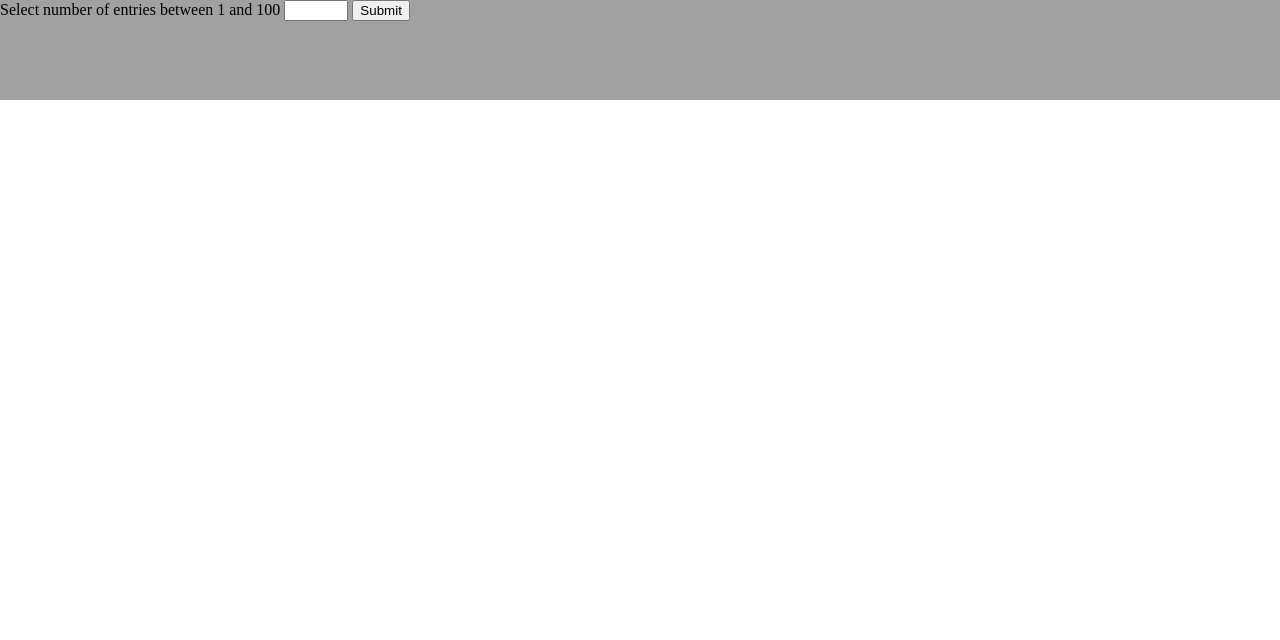
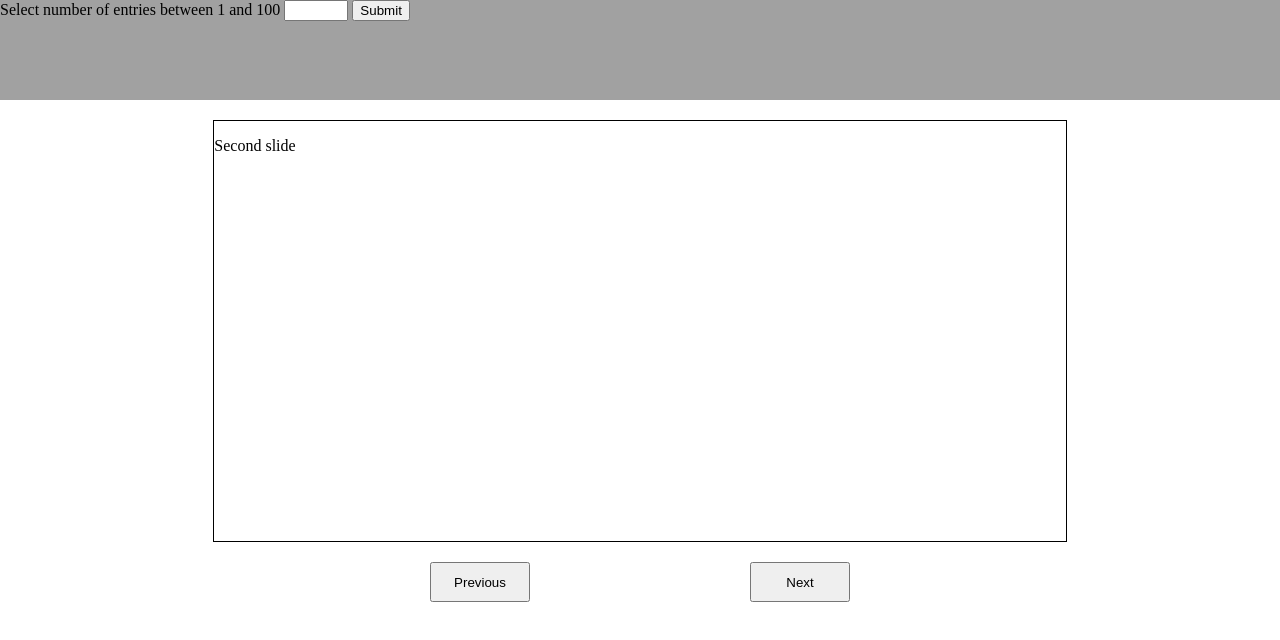
Before and after one commit to yuliapi/myGallery-layout, a website: page index.html in a window 1280 px wide. Drawn offline with nearby package versions, Linux system fonts and the light colour scheme; files that its build step writes are made by us from their sources.

Commit message:
carousel init

```diff
--- a/index.html
+++ b/index.html
@@ -15,12 +15,25 @@
         <button onclick="addContent()">Submit</button>
     </form>
 </header>
-<div class="gallery" id="myGallery">
+<section class="content">
+    <div class="carousel-wrapper">
+        <div id="myCarousel">
+            <div class="carousel-slide slide">
+                <p>First slide</p>
+            </div>
+            <div class="carousel-slide slide active">
+                <p>Second slide</p>
+            </div>
+            <div class="carousel-slide slide">
+                <p>Third slide</p>
+            </div>
+        </div>
 
+    </div>
+    <button class="slide-control" id = "btnPrevious" onclick="changeSlide(this)" data-parent = "myCarousel" data-target="previous">Previous</button>
+    <button class="slide-control" id = "btnNext" onclick="changeSlide(this)" data-parent = "myCarousel" data-target="next">Next</button>
 
-</div>
-<div class="last-row" id="gallery-last-row">
-</div>
+</section>
 <script src="js/script.js"></script>
 
 </body>
--- a/styles.scss
+++ b/styles.scss
@@ -368,7 +368,6 @@ header.grid {
     }
   }
 }
-
 .vertical .box-header {
   text-align: center;
 }
@@ -377,3 +376,33 @@ header.grid {
   float: none;
   margin: 0;
 }
+/**********************************************IndexPage styling************************************/
+.content {
+  display: grid;
+  grid-template-columns: repeat(12, 1fr);
+  grid-template-rows: auto 80px;
+}
+.carousel-wrapper {
+  border: $base-border;
+  margin-top: $base-margin;
+  height: 420px;
+  grid-column: 3/span 8;
+}
+.slide-control {
+  height: 40px;
+  width: 100px;
+  margin: auto;
+  grid-row: 2;
+}
+.slide-control:first-of-type {
+  grid-column: 5;
+}
+.slide-control:last-of-type {
+  grid-column: 8;
+}
+.slide {
+  display: none
+}
+.slide.active {
+  display: inherit;
+}
```
